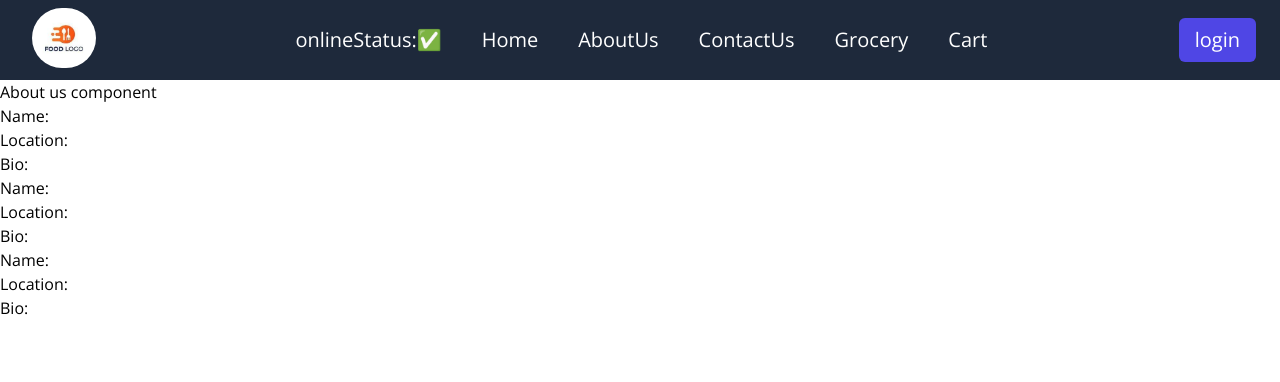
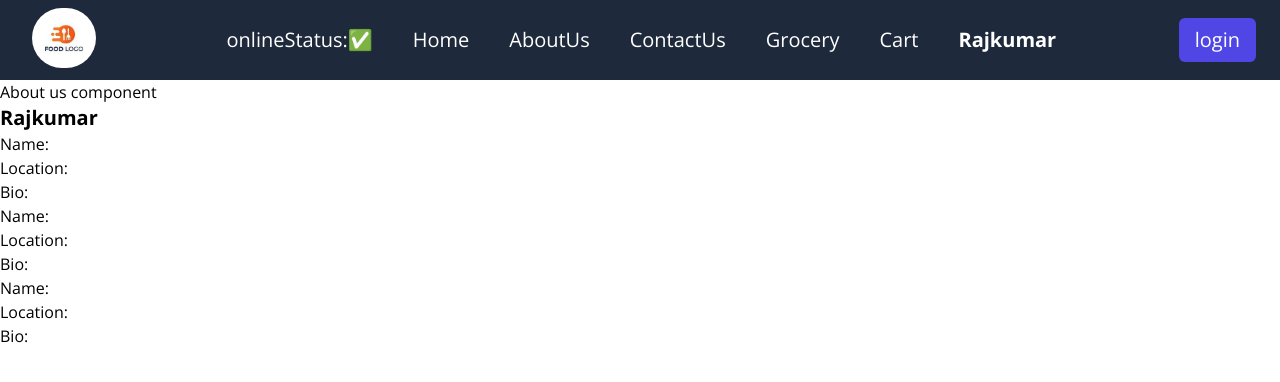
Before and after one commit to raj23jarwa/Namaste-React, a React (Vite) app in the folder Episode1/: page /about in a window 1280 px wide. Shown: the top 382 px of the page. Built offline with nearby package versions, Linux system fonts and the light colour scheme; no server answers.

Commit message:
consuming the data by UseContext hook in functiona as well as class based component

```diff
--- a/Episode1/src/App.js
+++ b/Episode1/src/App.js
@@ -1,4 +1,4 @@
-import React, { lazy, Suspense } from "react"
+import React, { lazy, Suspense, useContext, useState } from "react"
 import ReactDOM from "react-dom/client"
 import { createBrowserRouter ,Outlet,RouterProvider } from "react-router-dom"
 import Header from "./components/Header"
@@ -7,14 +7,21 @@ import AboutUs from "./components/AboutUs"
 import ContactUs from "./components/ContactUs"
 import Error from "./components/Error"
 import RestaurantMenu from "./components/RestaurantMenu"
+import UserContext from './utils/UserContext';
+
 // import Grocery from "./components/Grocery"
 
 const Grocery=lazy(()=>import("./components/Grocery"))
 const AppLayout = () => {
+    // const [loggedInUser, setLoggedInUser] = useState('Rajkumar'); // Define loggedInUser and setLoggedInUser
+   const {loggedInUser} =useContext(UserContext)
     return (
         <>
-            <Header />
-             <Outlet/>
+        <UserContext.Provider value={{loggedInUser}}>
+        <Header />
+        <Outlet/>
+        </UserContext.Provider>
+
         </>
     )
 }
--- a/Episode1/src/components/AboutUs.js
+++ b/Episode1/src/components/AboutUs.js
@@ -2,7 +2,7 @@ import React, { Component } from "react"
 // import User from "./User";
 import UserClass from "./UserClass";
 import User from "./User";
-
+import UserContext from "../utils/UserContext";
 class AboutUs extends Component{
     constructor(props){
         super(props)
@@ -16,6 +16,11 @@ class AboutUs extends Component{
           return(
             <div className="aboutUs">
             <h1> About us component </h1>
+            <div>
+                <UserContext.Consumer>
+                    {({loggedInUser})=><h1 className="text-xl font-bold"> {loggedInUser}</h1>}
+                </UserContext.Consumer>
+            </div>
             {/* <User name={"Rajkumar singh (Function)"} location={"Mohindergarh"}/> */}
             <UserClass name="Rajkumar singh (Class)" location={"Jammu Kashmir"}/>
             <UserClass name={"Sonu"} location={"Jarwa"}/>
--- a/Episode1/src/components/Header.js
+++ b/Episode1/src/components/Header.js
@@ -1,8 +1,9 @@
-import React from 'react'
+import React, { useContext } from 'react'
 import Logo from '../../assets/images/logo.jpg'
 import { useState,useEffect } from 'react'
 import { Link } from 'react-router-dom'
 import useOnlineStatus from '../utils/useOnlineStatus'
+import UserContext from '../utils/UserContext'
 const Header = () => {
     const [btnName,setBtnName] =useState("login")
    const onlineStatus=useOnlineStatus();
@@ -19,6 +20,8 @@ const Header = () => {
      }
    }, [btnName])
 
+   const {loggedInUser}=useContext(UserContext)
+   console.log(loggedInUser)
     return (
         <div className="header flex justify-between px-6 items-center w-full  bg-slate-800 text-white text-xl">
             <div className="logoContainer w-20  h-20 p-2">
@@ -44,7 +47,9 @@ const Header = () => {
                     <li className='cursor-pointer'>
                         <Link to='/cart'>Cart</Link>
                     </li>
-
+                    <li className='font-bold text-md'>
+                     {loggedInUser}
+                    </li>
                 </ul>
 
             </div>
--- a/Episode1/src/components/RestaurantCard.js
+++ b/Episode1/src/components/RestaurantCard.js
@@ -1,5 +1,6 @@
-import React from 'react'
+import React, { useContext } from 'react'
 import { CDN_URL } from '../utils/constant'
+import UserContext from '../utils/UserContext'
 const RestaurantCard =({
     cloudinaryImageId,
     cuisines,
@@ -11,11 +12,10 @@ const RestaurantCard =({
     sla,
 
 }) =>{
-
+     const {loggedInUser} =useContext(UserContext)
     return(
     <div className="resCard flex flex-col w-60 items-center border border-black p-2 rounded-xl shadow-xl shadow-gray-400">
-        <img src={CDN_URL+cloudinaryImageId} alt="image" className='w-50 h-30 rounded-xl'
-></img>
+        <img src={CDN_URL+cloudinaryImageId} alt="image" className='w-50 h-30 rounded-xl'></img>
         <div className="cardInfo">
             <h3 className="name text-xl font-semibold">{name}</h3>
             <span className="area">{locality+", "}</span>
@@ -29,6 +29,7 @@ const RestaurantCard =({
             </p>
             <p className="cost">{costForTwo}</p>
             <p className="cuisines">{cuisines.join(", ")}</p>
+            <p>This is designed by:{loggedInUser}</p>
         </div>
     </div>
     )
--- /dev/null
+++ b/Episode1/src/utils/UserContext.js
@@ -0,0 +1,7 @@
+import { createContext } from "react";
+
+const UserContext= createContext({
+    loggedInUser:'Rajkumar'
+})
+
+export default UserContext
```
